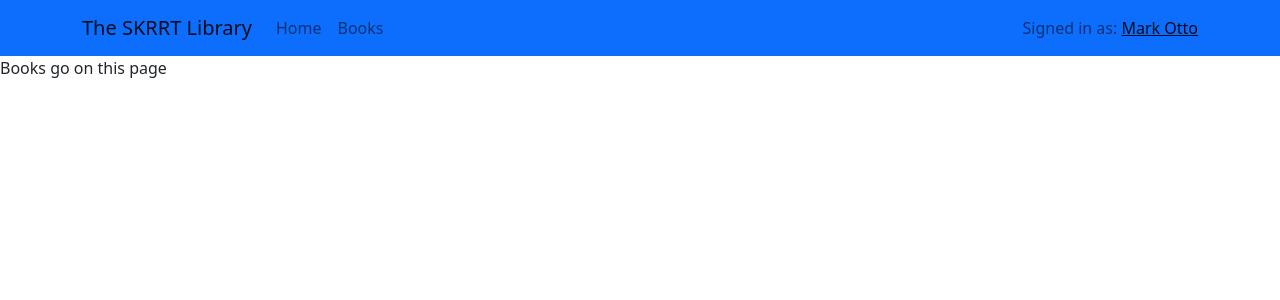
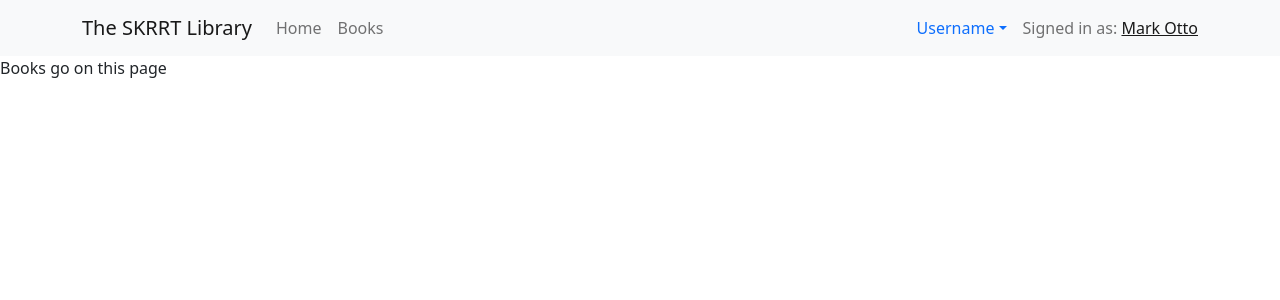
Before and after one commit to ryandeislerC/lms_react, a React (Create React App) app: page /books in a window 1280 px wide. Shown: the top 300 px of the page. Built offline with nearby package versions, Linux system fonts and the light colour scheme.

Commit message:
Used a NavDropdown instead of Dropdown

```diff
--- a/src/components/header/header.jsx
+++ b/src/components/header/header.jsx
@@ -1,10 +1,13 @@
-import { Container, Nav, Navbar } from 'react-bootstrap';
+//link to react-bootstrap documentation
+//https://react-bootstrap.github.io/components/alerts/
+
+import { Container, Nav, Navbar, NavDropdown } from 'react-bootstrap';
 import './header.css';
 <header className="css"></header>
 function Header() {
     return(
         <div>
-            <Navbar bg='primary'>
+            <Navbar bg='light'>
                 <Container>
                     <Navbar.Brand href="/">The SKRRT Library</Navbar.Brand>
                     <Nav>
@@ -13,9 +16,12 @@ function Header() {
                     </Nav>
                     <Navbar.Toggle />
                     <Navbar.Collapse className="justify-content-end">
-                    <Navbar.Text>
-                    Signed in as: <a href="/logout">Mark Otto</a>
-                    </Navbar.Text>
+                        <NavDropdown title='Username'>
+                            <NavDropdown.Item>Logout</NavDropdown.Item>
+                        </NavDropdown>
+                        <Navbar.Text>
+                            Signed in as: <a href="/logout">Mark Otto</a>
+                        </Navbar.Text>
                     </Navbar.Collapse>
                 </Container>
             </Navbar>
```
